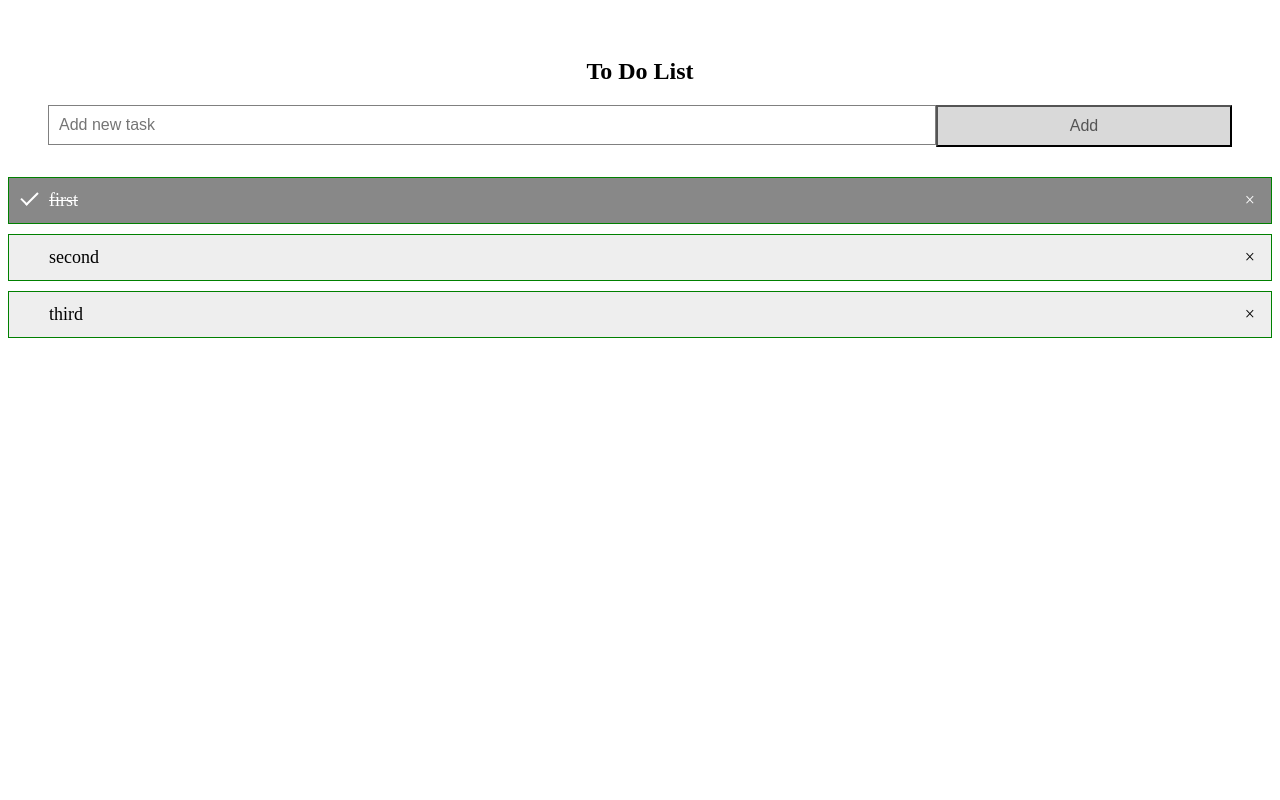
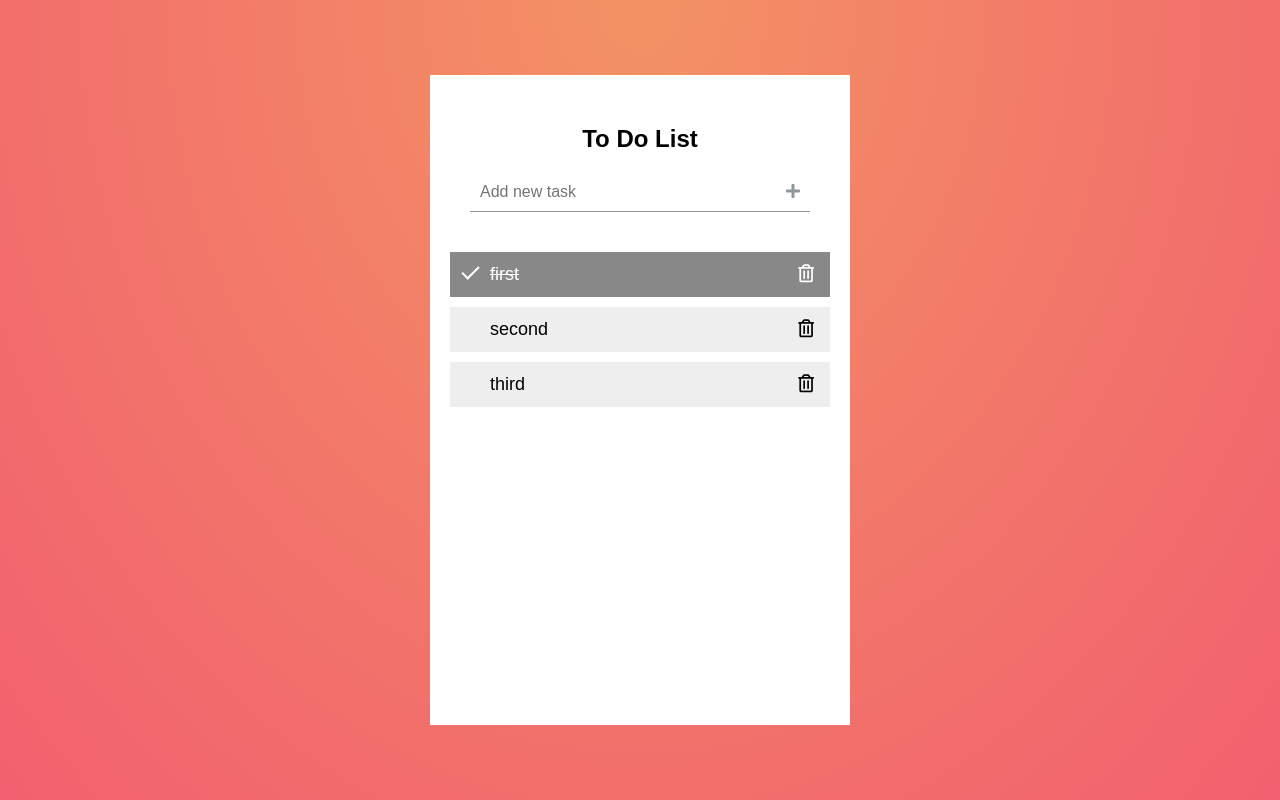
Before and after one commit to ds-vader/GL-tasks, a plain HTML site: page index.html in a window 1280 px wide. Drawn offline with Linux system fonts and the light colour scheme.

Commit message:
version 0.1.1
Change UI:
-add design fitures
-align app

Fix bugs:
-too long input

```diff
--- a/addNew.js
+++ b/addNew.js
@@ -1,20 +1,27 @@
-function newElement () {
+function newElement() {
     let li = document.createElement("li")
     let inputValue = document.getElementById("newItemValue").value
-    let t = document.createTextNode(inputValue)
 
-    li.appendChild(t)
+    if (inputValue.length >= 30) {
+        alert("Too long!")
+        document.getElementById("newItemValue").value = ""
+        throw new Error("Too long input");
+    } else {
+        let t = document.createTextNode(inputValue)
+        li.appendChild(t)
+    }
 
-    if(inputValue === ""){
+    if (inputValue === "") {
         alert("Empty input!")
-    }else{
+    } else {
         document.getElementById("list").appendChild(li)
     }
 
     document.getElementById("newItemValue").value = ""
 
     let span = document.createElement("span")
-    let closeMark = document.createTextNode("\u00D7")
+    let closeMark = document.createElement("i")
+    closeMark.className = "far fa-trash-alt delete"
 
     span.className = "close"
     span.appendChild(closeMark)
@@ -22,8 +29,8 @@ function newElement () {
 
     let close = document.getElementsByClassName("close");
 
-    for(let i = 0; i < close.length; i++){
-        close[i].onclick = function (){
+    for (let i = 0; i < close.length; i++) {
+        close[i].onclick = function () {
             let div = this.parentElement
             div.style.display = "none"
         }
--- a/closeMark.js
+++ b/closeMark.js
@@ -2,7 +2,9 @@ let listElemts = document.getElementsByTagName("li")
 
 for(let i = 0; i < listElemts.length; i++){
     let span = document.createElement("span")
-    let mark = document.createTextNode("\u00D7")
+    //let mark = document.createTextNode("\u00D7")
+    let mark = document.createElement("i")
+    mark.className = "far fa-trash-alt delete"
 
     span.className = "close"
     span.appendChild(mark)
--- a/index.html
+++ b/index.html
@@ -1,26 +1,39 @@
 <!DOCTYPE html>
 <html>
+
 <head>
     <title>To do app</title>
     <link rel="stylesheet" type="text/css" href="style.css" />
+    <link rel="stylesheet" href="https://use.fontawesome.com/releases/v5.7.2/css/all.css"
+        integrity="sha384-fnmOCqbTlWIlj8LyTjo7mOUStjsKC4pOpQbqyi7RrhN7udi9RwhKkMHpvLbHG9Sr" crossorigin="anonymous">
+
 </head>
+
 <body>
-    <div id="top" class="header">
+    <div class="todoList">
+        <div class="header">
             <h2>To Do List</h2>
-        <input type="text" id="newItemValue" placeholder="Add new task">
-        <button onclick="newElement()" class="addBtn">Add</button>
+
+            <input type="text" id="newItemValue" placeholder="Add new task" />
+            <div onclick="newElement()">
+                <a href="#" class="addBtn">
+                    <i class="fas fa-plus add"></i>
+                </a>
             </div>
-    <div id="bottom">
+        </div>
+
+        <div class="content">
             <ul id="list">
                 <li class="checked">first</li>
                 <li>second</li>
                 <li>third</li>
             </ul>
         </div>
-
+    </div>
     <script src="closeMark.js"></script>
     <script src="closeCurr.js"></script>
     <script src="checked.js"></script>
     <script src="addNew.js"></script>
 </body>
+
 </html>
--- a/style.css
+++ b/style.css
@@ -1,10 +1,36 @@
 * {
     box-sizing: border-box;
+  }
+
+  body {
+    min-height: 450px;
+    height: 100vh;
+    margin: 0;
+    background: radial-gradient(ellipse farthest-corner at center top, #f39264 0%, #f2606f 100%);
+
+    font-family: 'Nunito', sans-serif;
+  }
+
+  .todoList {
+    position: absolute;
+    top: 50%;
+    left: 50%;
+    transform: translate(-50%, -50%);
+    width: 420px;
+    height: 650px;
+    background: #fff;
+  }
+
+  .content {
+    padding: 10px 20px;
   }
 
   ul {
     margin: 0;
     padding: 0;
+    list-style: none;
+    height: 450px;
+    overflow: auto;
   }
 
   ul li {
@@ -13,7 +39,6 @@
     margin-bottom: 10px;
     background: #eee;
     font-size: 18px;
-    border: 1px green solid;
   }
 
   ul li:hover {
@@ -54,6 +79,7 @@
   .header {
     padding: 30px 40px;
     text-align: center;
+
   }
 
   .header:after {
@@ -64,26 +90,26 @@
 
   input {
     margin: 0;
-    border: 1px gray solid;
     width: 75%;
     padding: 10px;
     float: left;
     font-size: 16px;
+    border: 0px solid;
+    border-bottom: 1px solid #8e979c;
   }
+
+  input:focus{
+    outline: none;
+}
 
   .addBtn {
     padding: 10px;
     width: 25%;
-    background: #d9d9d9;
-    color: #555;
+    color: #8e979c;
     float: left;
-    text-align: center;
+    text-align: right;
     font-size: 16px;
     cursor: pointer;
-    transition: 0.3s;
     border-radius: 0;
+    border-bottom: 1px solid #8e979c;
   }
-
-  .addBtn:hover {
-    background-color: #bbb;
-  }
```
Lines whose indentation alone changed are shown as unchanged.
